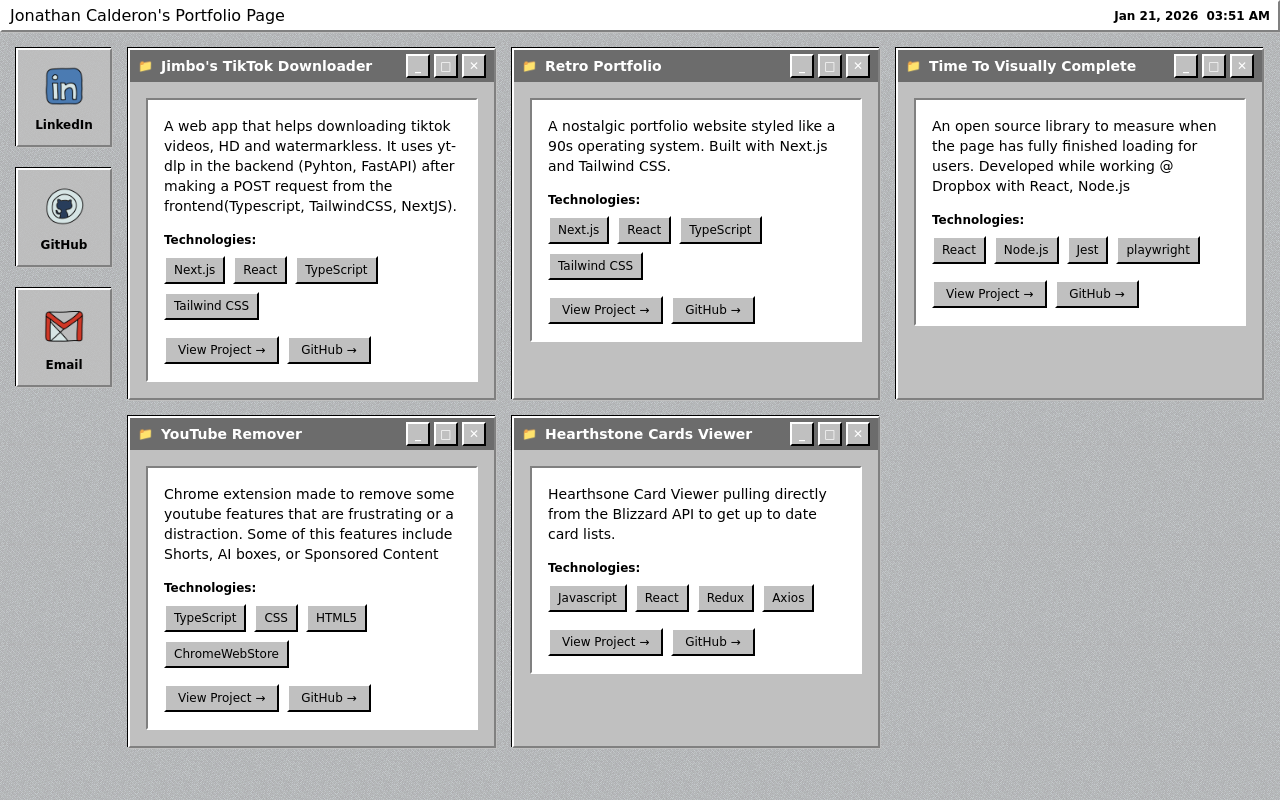
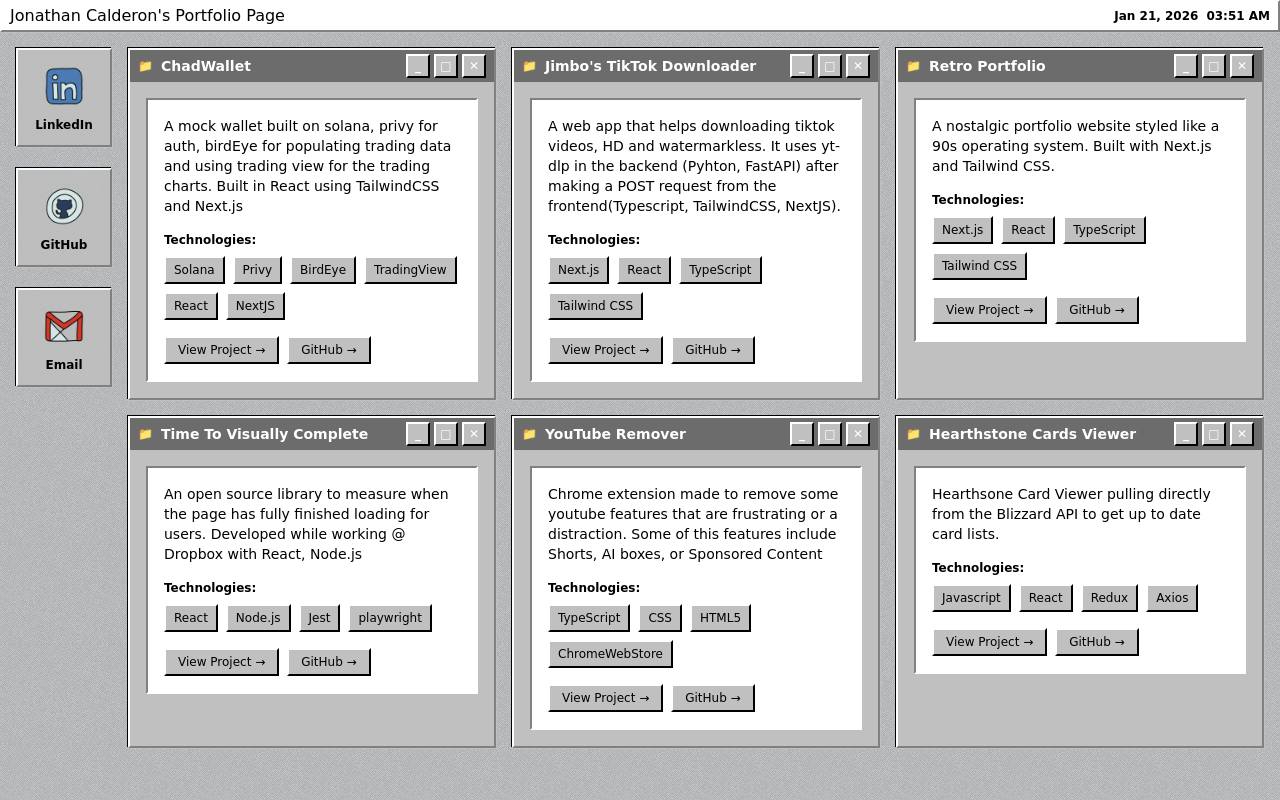
Before and after one commit to Jonathan1600/retro-portfolio, a Next.js app: page / in a window 1280 px wide. Built offline with nearby package versions, Linux system fonts and the light colour scheme.

Commit message:
Adding chadwallet to my portfolio

```diff
--- a/src/app/page.tsx
+++ b/src/app/page.tsx
@@ -15,6 +15,15 @@ interface Project {
 const projects: Project[] = [
   {
     id: 1,
+    title: "ChadWallet",
+    description:
+      "A mock wallet built on solana, privy for auth, birdEye for populating trading data and using trading view for the trading charts. Built in React using TailwindCSS and Next.js",
+    technologies: ["Solana", "Privy", "BirdEye", "TradingView", "React", "NextJS"],
+    link: "https://j-chad-wallet.vercel.app/",
+    github: "https://github.com/Jonathan1600",
+  },
+  {
+    id: 2,
     title: "Jimbo's TikTok Downloader",
     description:
       "A web app that helps downloading tiktok videos, HD and watermarkless. It uses yt-dlp in the backend (Pyhton, FastAPI) after making a POST request from the frontend(Typescript, TailwindCSS, NextJS).",
@@ -23,7 +32,7 @@ const projects: Project[] = [
     github: "https://github.com/Jonathan1600/tiktok-downloader",
   },
   {
-    id: 2,
+    id: 3,
     title: "Retro Portfolio",
     description:
       "A nostalgic portfolio website styled like a 90s operating system. Built with Next.js and Tailwind CSS.",
@@ -32,7 +41,7 @@ const projects: Project[] = [
     github: "https://github.com/Jonathan1600/retro-portfolio",
   },
   {
-    id: 3,
+    id: 4,
     title: "Time To Visually Complete",
     description:
       "An open source library to measure when the page has fully finished loading for users. Developed while working @ Dropbox with React, Node.js ",
@@ -41,7 +50,7 @@ const projects: Project[] = [
     github: "https://github.com/dropbox/ttvc",
   },
   {
-    id: 4,
+    id: 5,
     title: "YouTube Remover",
     description:
       "Chrome extension made to remove some youtube features that are frustrating or a distraction. Some of this features include Shorts, AI boxes, or Sponsored Content",
@@ -50,7 +59,7 @@ const projects: Project[] = [
     github: "https://github.com/Jonathan1600/youtube-remover",
   },
   {
-    id: 5,
+    id: 6,
     title: "Hearthstone Cards Viewer",
     description:
       "Hearthsone Card Viewer pulling directly from the Blizzard API to get up to date card lists.",
```
